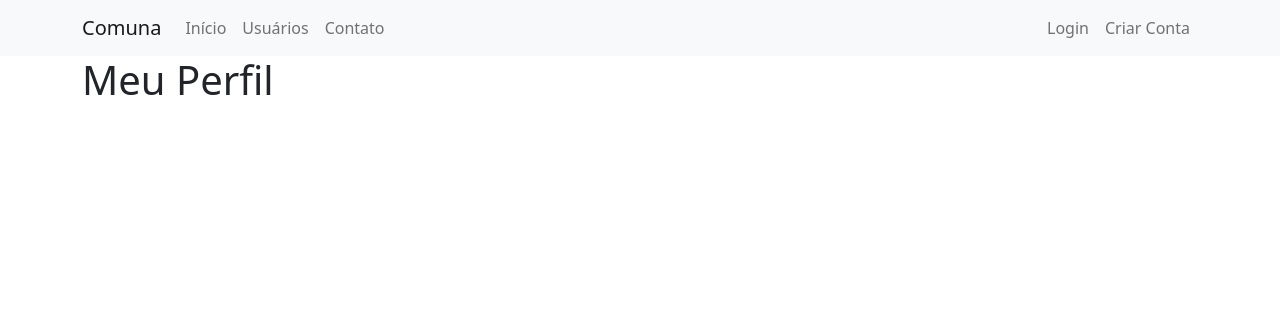
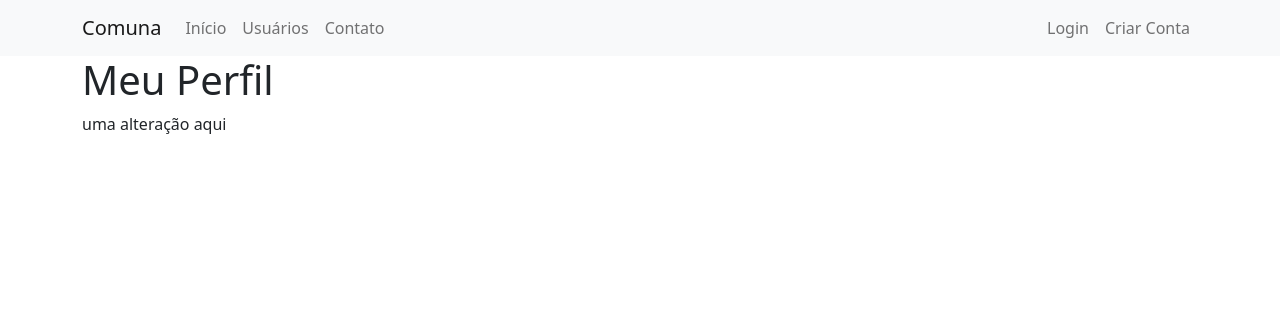
Before and after one commit to jul1anaportela/DevSpace, a Flask app: page /perfil in a window 1280 px wide. Shown: the top 316 px of the page. Run offline with Flask 3, Linux system fonts and the light colour scheme.

Commit message:
:sparkles: alteração no arquivo perfil :sparkles:

```diff
--- a/comuna/templates/perfil.html
+++ b/comuna/templates/perfil.html
@@ -3,5 +3,6 @@
 {% block body %}
     <div class="container">
         <h1>Meu Perfil</h1>
+        <p>uma alteração aqui</p>
     </div>
 {% endblock %}
```
